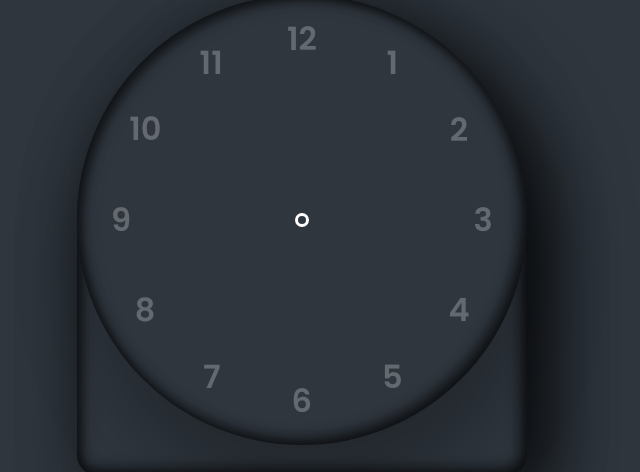
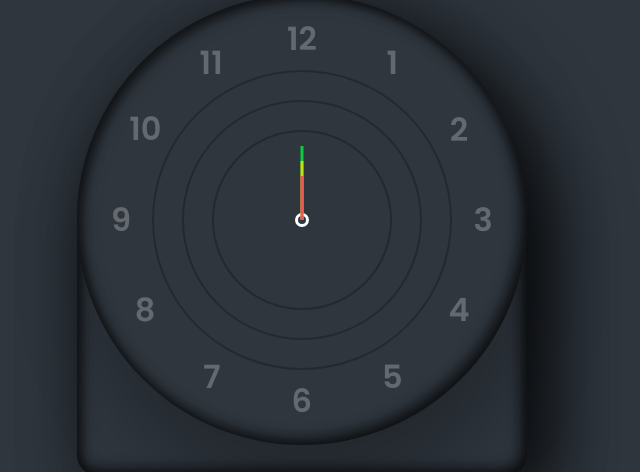
Before and after one commit to pan-su-2004/DigitalClock, a plain HTML site: page index.html in a window 1280 px wide. Shown: the part 165-637 px from the top of the page, 338-978 px from the left. Drawn offline with Linux system fonts and the light colour scheme.

Commit message:
Update html css

```diff
--- a/index.html
+++ b/index.html
@@ -9,6 +9,9 @@
 <body>
     <div class="container">
         <div class="clock">
+            <div class="circle" style="--clr:#04fc43;"><i></i></div>
+            <div class="circle circle2" style="--clr:#fee800;"><i></i></div>
+            <div class="circle circle3" style="--clr:#ff2972;"><i></i></div>
             <span style="--i:1;"><b>1</b></span>
             <span style="--i:2;"><b>2</b></span>
             <span style="--i:3;"><b>3</b></span>
--- a/style.css
+++ b/style.css
@@ -67,3 +67,30 @@ body {
   display: inline-block;
   transform: rotate(calc(-30deg * var(--i)));
 }
+.circle {
+  position: absolute;
+  width: 300px;
+  height: 300px;
+  border: 2px solid rgba(0, 0, 0, 0.25);
+  border-radius: 50%;
+  display: flex;
+  justify-content: center;
+  align-items: flex-start;
+}
+.circle i {
+  position: absolute;
+  width: 6px;
+  height: 50%;
+  background: var(--clr);
+  opacity: 0.75;
+  transform-origin: bottom;
+  transform: scale(0.5);
+}
+.circle2 {
+  width: 240px;
+  height: 240px;
+}
+.circle3 {
+  width: 180px;
+  height: 180px;
+}
```
